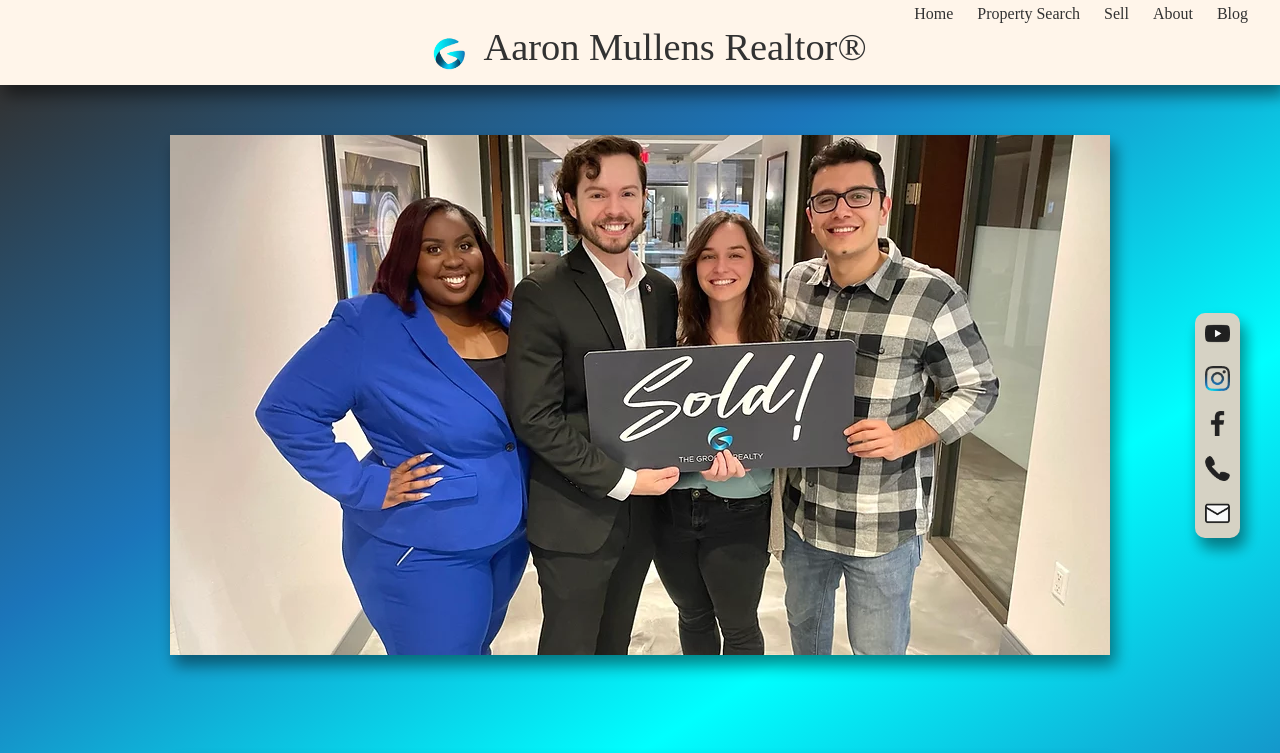
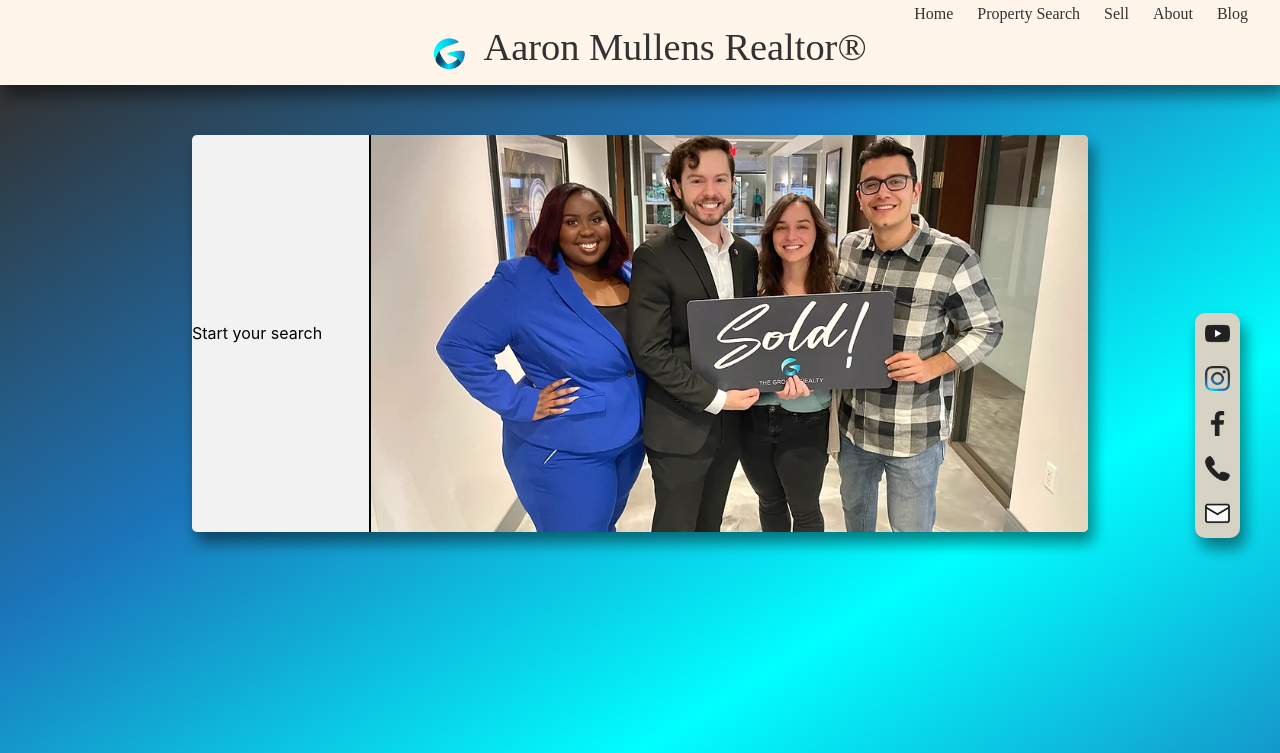
Before and after one commit to Chad1281/AMRealtor, a React (Create React App) app: page / in a window 1280 px wide. Shown: the top 753 px of the page. Built offline with nearby package versions, Linux system fonts and the light colour scheme.

Commit message:
added side section to jumbotron image, moved jumbotron images and alts into arrays in order to build an image carousel by changing the index in the arrays to equal variables

```diff
--- a/src/components/Jumbotron/Jumbotron.css
+++ b/src/components/Jumbotron/Jumbotron.css
@@ -4,18 +4,30 @@
     justify-content: space-around;
     align-items: center;
     width: 100%;
-    /* height: 100vh; */
-    /* background-image: linear-gradient(#212121, #50d4f8); */
     background-color: inherit;
 }
 
-/* .jumbotron div {
-    width: 100%;
-    border-radius: 20px;
-    box-shadow: 15px 30px 40px #00000049, 15px 30px 40px #0000003a;
-} */
+.jumbotron div {
+    display: flex;
+    align-items: center;
+    width: 70%;
+    background: #f2f2f2;
+    margin: 50px;
+    padding: 0;
+    box-shadow: 5px 10px 15px #00000052, 5px 10px 15px #0000003a;
+    border-radius: 5px;
+}
+
+.jumbotron div p {
+    background: #f2f2f2;
+    width: 20%;
+    height: 100%;
+}
 
 .jumbotron img {
-    margin: 50px;
-    box-shadow: 5px 10px 15px #00000049, 5px 10px 15px #0000003a;
+    /* margin: 50px; */
+    width: 80%;
+    border-left: 2px solid black;
+    border-radius: 0 5px 5px 0;
+    z-index: 1;
 }
--- a/src/components/Jumbotron/Jumbotron.js
+++ b/src/components/Jumbotron/Jumbotron.js
@@ -11,16 +11,27 @@ import './Jumbotron.css'
 
 export default function Jumbotron() {
 
+    const images = [Sold, Fireplace, Houses, Groove, Living, House];
+    const imgAlts = [
+        'Aaron holding sold sign with buyers',
+        'Living room with a fireplace',
+        'Row of two story townhouses',
+        'Aaron holding sign that says The Groove Realty with buyers',
+        'Living room with a fireplace',
+        'Front of a two story house'
+    ]
+
+    var i = 0;
+
+    const jumboImg = images[i];
+    const jumboImgAlt = imgAlts[i];
+
     return(
         <div className='jumbotron'>
-            {/* <div> */}
-                {/* <img id="mySlides" src={Houses} alt='Row of two story townhouses' /> */}
-                <img id="mySlides" src={Sold} alt='Aaron holding sold sign with buyers' />
-                <img id="mySlides" src={Fireplace} alt='Living room with a fireplace' />
-                <img id="mySlides" src={Groove} alt='Aaron holding sign that says The Groove Realty with buyers' />
-                <img id="mySlides" src={Living} alt='Living room with stairs and kitchen in background' />
-                <img id="mySlides" src={House} alt='Front of a two story house' />
-            {/* </div> */}
+            <div id='jumboContainer'>
+                <p>Start your search</p>
+                <img src={jumboImg} alt={jumboImgAlt} />
+            </div>
 
         </div>
     )
```
